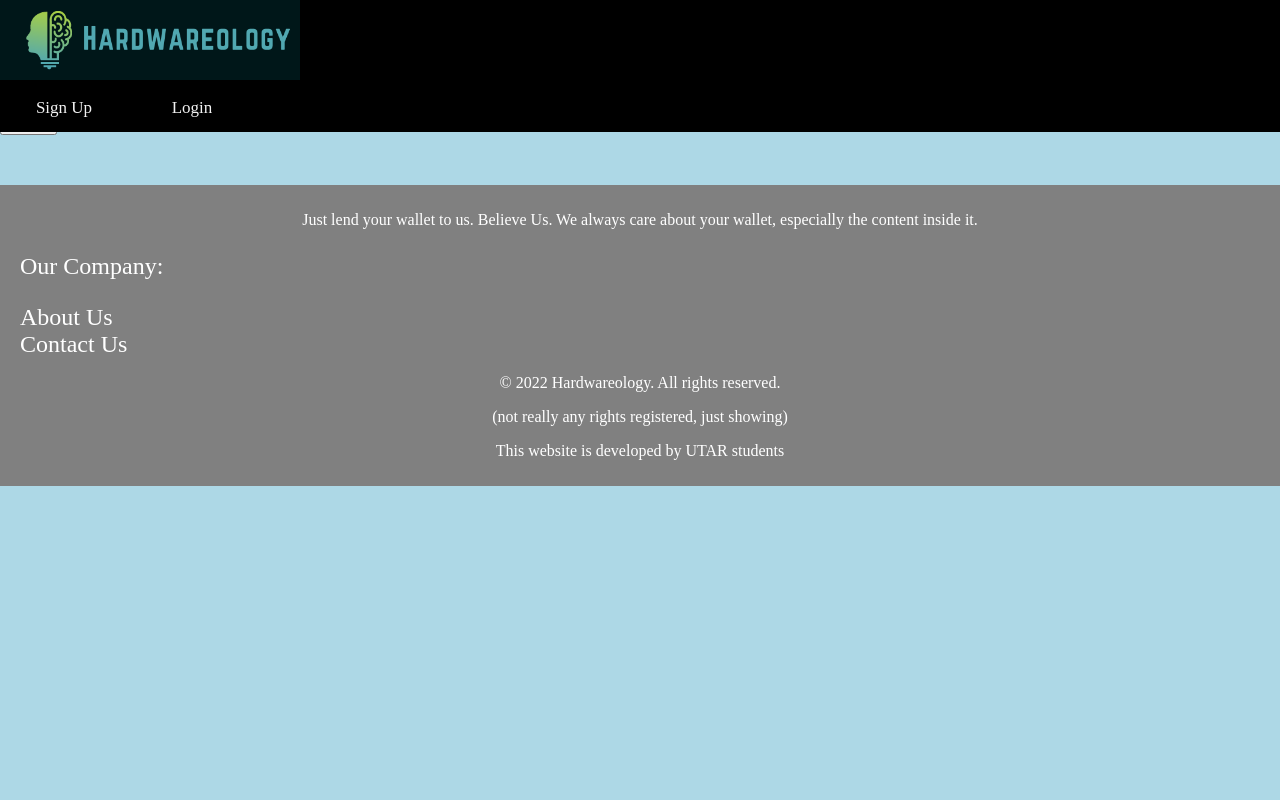
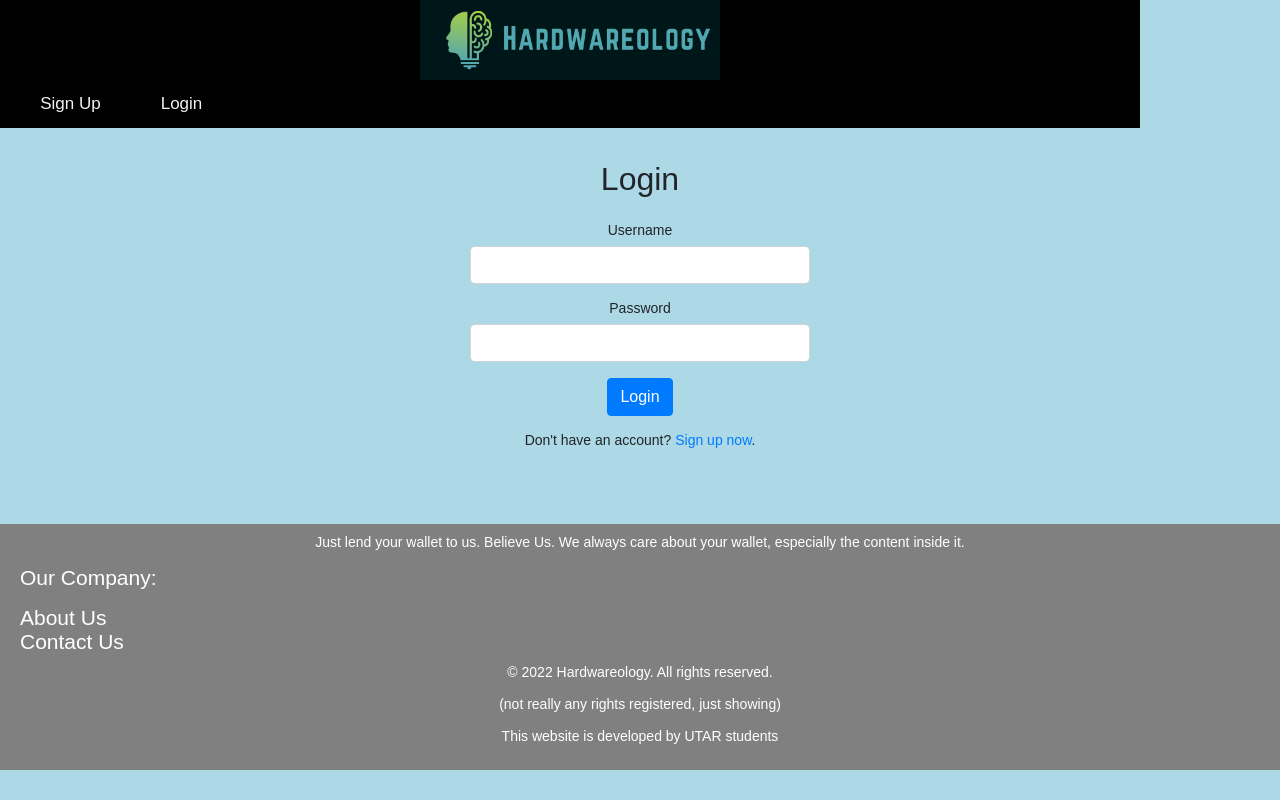
Before and after one commit to LostOfStack/2022S1_WEB_APP, a PHP site: page /login.php in a window 1280 px wide. Run offline with PHP 8.4, Linux system fonts and the light colour scheme.

Commit message:
login and session

```diff
--- a/config.php
+++ b/config.php
@@ -11,7 +11,7 @@
 // $mysqli = mysqli_connect($databaseHost, $databaseUsername, $databasePassword, $databaseName);
 
 
-session_start();
+// session_start();
 $con = mysqli_connect("localhost","root","","database");
 
 if($con === false){
--- a/login.php
+++ b/login.php
@@ -1,63 +1,146 @@
-<!DOCTYPE html>
-<html>
-    <head>
-    <title>Home</title>
-    </head>
-    <body>
-        <?php include('includes/guest header.php'); ?>
+<?php
+// Initialize the session
+session_start();
 
-        <?php
+// Check if the user is already logged in, if yes then redirect him to home page
+if(isset($_SESSION["loggedin"]) && $_SESSION["loggedin"] === true){
+    header("location: index.php");
+    exit;
+}
 
+// Include config file
+require_once "config.php";
 
-        // Create database connection using config file
-        require_once("config.php");
+// Define variables and initialize with empty values
+$username = $password = "";
+$username_err = $password_err = $login_err = "";
 
-        // Define variables and initialize with empty values
-        $username = $password = "";
+// Processing form data when form is submitted
+if($_SERVER["REQUEST_METHOD"] == "POST"){
 
-        //Task 2 Q1
-        if ($_SERVER["REQUEST_METHOD"] == "POST") {
+    // Check if username is empty
+    if(empty(trim($_POST["username"]))){
+        $username_err = "Please enter username.";
+    } else{
+        $username = trim($_POST["username"]);
+    }
 
-            // Fetch data from the form
-            $username = $_POST['email'];
-            $password = md5($_POST['password']);
+    // Check if password is empty
+    if(empty(trim($_POST["password"]))){
+        $password_err = "Please enter your password.";
+    } else{
+        $password = trim($_POST["password"]);
+    }
 
-            // Check connection
-            if (mysqli_connect_errno()) {
-                echo "Failed to connect to MySQL: " . mysqli_connect_error();
-                exit();
+    // Validate credentials
+    if(empty($username_err) && empty($password_err)){
+        // Prepare a select statement
+        $sql = "SELECT id, username, password FROM users WHERE username = ?";
+
+        if($stmt = mysqli_prepare($con, $sql)){
+            // Bind variables to the prepared statement as parameters
+            mysqli_stmt_bind_param($stmt, "s", $param_username);
+
+            // Set parameters
+            $param_username = $username;
+
+            // Attempt to execute the prepared statement
+            if(mysqli_stmt_execute($stmt)){
+                // Store result
+                mysqli_stmt_store_result($stmt);
+
+                // Check if username exists, if yes then verify password
+                if(mysqli_stmt_num_rows($stmt) == 1){
+                    // Bind result variables
+                    mysqli_stmt_bind_result($stmt, $id, $username, $hashed_password);
+                    if(mysqli_stmt_fetch($stmt)){
+                        if(password_verify($password, $hashed_password)){
+                            // Password is correct, so start a new session
+                            session_start();
+
+                            // Store data in session variables
+                            $_SESSION["loggedin"] = true;
+                            $_SESSION["id"] = $id;
+                            $_SESSION["username"] = $username;
+
+                            // Redirect user to home page
+                            header("location: index.php");
+                        } else{
+                            // Password is not valid, display a generic error message
+                            $login_err = "Invalid username or password.";
+                        }
+                    }
+                } else{
+                    // Username doesn't exist, display a generic error message
+                    $login_err = "Invalid username or password.";
+                }
+            } else{
+                echo "Oops! Something went wrong. Please try again later.";
             }
 
-            $sql = "SELECT * FROM user WHERE email = '".$username."' AND password = '".$password."'";
+            // Close statement
+            mysqli_stmt_close($stmt);
+        }
+    }
 
-            $result = mysqli_query($mysqli, $sql);
-            $rowcount = mysqli_num_rows($result);
-            mysqli_free_result($result);
+    // Close connection
+    mysqli_close($con);
+}
+?>
 
-
-            if($rowcount == 1) {  //if result matches exactly 1 record (1 user)
-
-                //redirect to the landing page after login
-                header("Location:index.php"); //you are logged in successfully
-
-            } else {
-                //Invalid Username or Password!
-                header("Location:login.php?message=loginfail");
-            }
-
+<!DOCTYPE html>
+<html lang="en">
+<head>
+    <meta charset="UTF-8">
+    <title>Login</title>
+    <link rel="stylesheet" href="https://stackpath.bootstrapcdn.com/bootstrap/4.5.2/css/bootstrap.min.css">
+    <style>
+        body{ font: 14px sans-serif; }
+        .wrapper{ width: 360px; padding: 20px; }
+    </style>
+</head>
+<body>
+    <div class="wrapper">
+        <h2>Login</h2><br>
+        <?php include('includes/guest header.php'); ?>
+        <?php
+        if(!empty($login_err)){
+            echo '<div class="alert alert-danger">' . $login_err . '</div>';
         }
-        else {
-            include("loginform.php");
-            if(isset($_GET['message']) && $_GET['message'] == "loginfail")
-            {
-                echo "<script>alert('Wrong Username or Password!');</script>";
-            }
-        }
-
         ?>
 
-        <?php include('includes/footer.php'); ?>
-    </body>
-
-
+        <form action="<?php echo htmlspecialchars($_SERVER["PHP_SELF"]); ?>" method="post">
+            <div class="form-group">
+                <label>Username</label>
+                <input type="text" name="username" class="form-control <?php echo (!empty($username_err)) ? 'is-invalid' : ''; ?>" value="<?php echo $username; ?>">
+                <span class="invalid-feedback"><?php echo $username_err; ?></span>
+            </div>
+            <div class="form-group">
+                <label>Password</label>
+                <input type="password" name="password" class="form-control <?php echo (!empty($password_err)) ? 'is-invalid' : ''; ?>">
+                <span class="invalid-feedback"><?php echo $password_err; ?></span>
+            </div>
+            <div class="form-group">
+                <input type="submit" class="btn btn-primary" value="Login">
+            </div>
+            <p>Don't have an account? <a href="register.php">Sign up now</a>.</p>
+        </form>
+    </div>
+    <?php include('includes/footer.php'); ?>
+</body>
+<style>
+    .wrapper{
+        margin-top: 150px;
+        margin-left: auto;
+        margin-right: auto;
+        padding: 10px;
+        position: static;
+        /* border-style: solid;
+        border-color: black;
+        border-width: 1px;
+        border-radius: 30px;
+        background-color: white; */
+        text-align: center;
+    }
+</style>
 </html>
```
Also changed, not shown: signup.php (+20 -19 lines), Style.css (line endings or trailing spaces).
